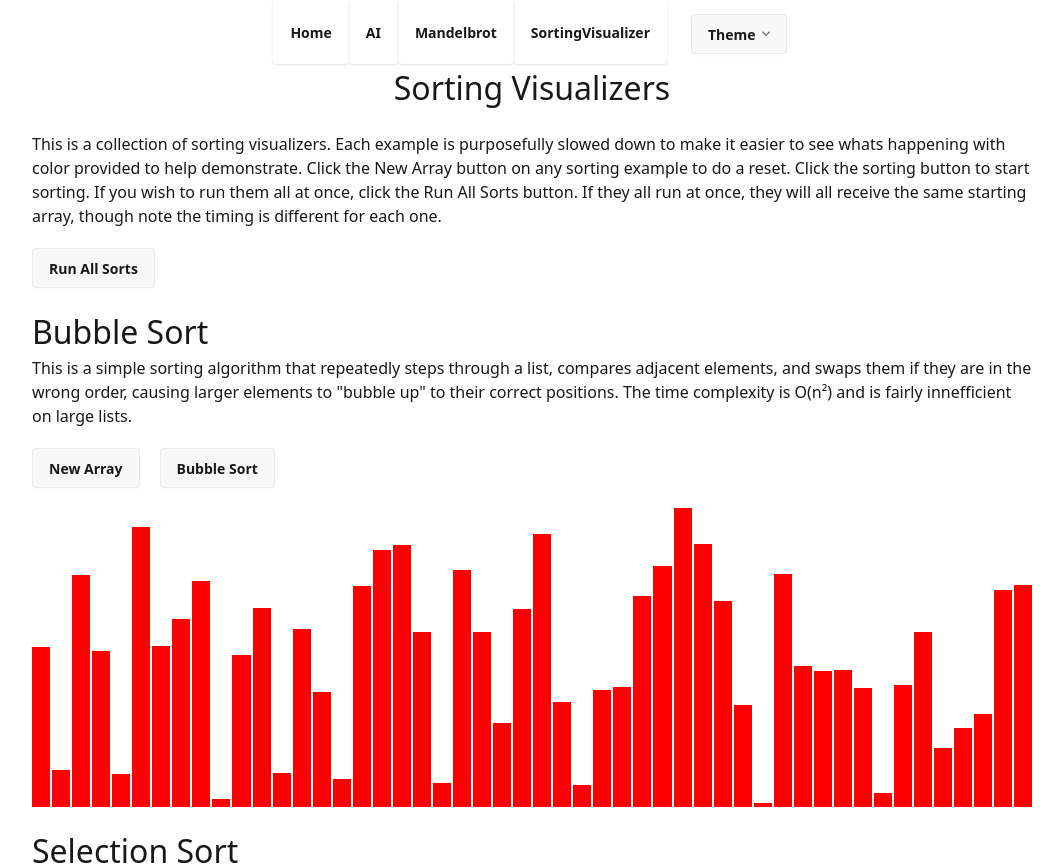
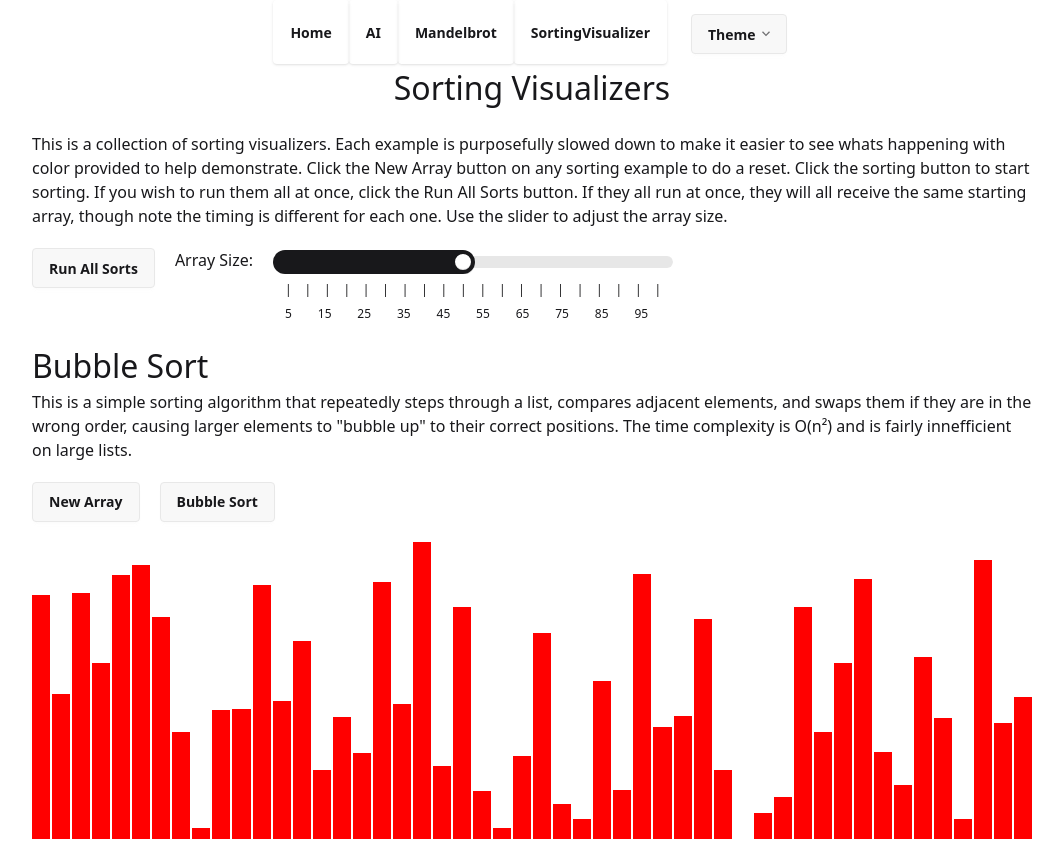
Before and after one commit to WoodStacks/Projects, a React (Vite) app in the folder front-end/: page /Projects/sortingvisualizer in a window 1280 px wide. Shown: the top 865 px of the page, without its empty margins (108-1171 px from the left). Built offline with nearby package versions, Linux system fonts and the light colour scheme.

Commit message:
Added a slider to control max amount.

```diff
--- a/front-end/src/Components/SortingComponent.tsx
+++ b/front-end/src/Components/SortingComponent.tsx
@@ -1,10 +1,8 @@
-import { useState, forwardRef, useImperativeHandle } from "react";
+import { useState, forwardRef, useImperativeHandle, useEffect } from "react";
 
 import { randomArray } from "../Other/Functions";
 import type { SortingArrayItem, SortingComponentProps } from "../Other/Types";
-
-const ARRAY_SIZE = 50;
-const MAX_VALUE = 300;
+import { MAX_VALUE } from "../Other/Defaults";
 
 export type SortingComponentHandle = {
   run: (array: SortingArrayItem[], highestValue: number) => Promise<void>;
@@ -13,12 +11,20 @@ export type SortingComponentHandle = {
 const SortingComponent = forwardRef<
   SortingComponentHandle,
   SortingComponentProps
->(({ buttonText, sortingFunction }, ref) => {
-  let randomObj = randomArray(ARRAY_SIZE, MAX_VALUE);
+>(({ buttonText, maxSize, sortingFunction }, ref) => {
+  let randomObj = randomArray(maxSize, MAX_VALUE);
 
   const [array, setArray] = useState<SortingArrayItem[]>(randomObj.array);
   const [height, setHeight] = useState(randomObj.highestValue);
   const [sorting, setSorting] = useState(false);
+
+  useEffect(() => {
+    if (sorting) return;
+
+    randomObj = randomArray(maxSize, MAX_VALUE);
+    setArray(randomObj.array);
+    setHeight(randomObj.highestValue);
+  }, [maxSize]);
 
   useImperativeHandle(ref, () => ({
     async run(array, highestValue) {
@@ -36,7 +42,7 @@ const SortingComponent = forwardRef<
         <button
           className="btn mr-[20px]"
           onClick={() => {
-            randomObj = randomArray(ARRAY_SIZE, MAX_VALUE);
+            randomObj = randomArray(maxSize, MAX_VALUE);
             setArray(randomObj.array);
             setHeight(randomObj.highestValue);
           }}
--- /dev/null
+++ b/front-end/src/Other/Defaults.ts
@@ -0,0 +1 @@
+export const MAX_VALUE = 300;
--- a/front-end/src/Other/Types.ts
+++ b/front-end/src/Other/Types.ts
@@ -5,6 +5,7 @@ export type SortingArrayItem = {
 
 export interface SortingComponentProps {
   buttonText: string;
+  maxSize: number;
   sortingFunction: (
     array: SortingArrayItem[],
     setArray: React.Dispatch<React.SetStateAction<SortingArrayItem[]>>,
--- a/front-end/src/Pages/SortingVisualizer.tsx
+++ b/front-end/src/Pages/SortingVisualizer.tsx
@@ -5,9 +5,7 @@ import type { SortingArrayItem } from "../Other/Types";
 import { sleep } from "../Other/Functions";
 import SortingComponent from "../Components/SortingComponent";
 import type { SortingComponentHandle } from "../Components/SortingComponent";
-
-const ARRAY_SIZE = 50;
-const MAX_VALUE = 300;
+import { MAX_VALUE } from "../Other/Defaults";
 
 async function finalCheck(
   array: SortingArrayItem[],
@@ -489,7 +487,7 @@ async function bucketSort(
 
   // Deep copy to avoid mutating state objects
   const arr = [...array];
-  const speed = 40;
+  const speed = 60;
   const bucketCount = 5;
 
   // Create empty buckets
@@ -553,6 +551,83 @@ async function bucketSort(
   setSorting(false);
 }
 
+async function radixSort(
+  array: SortingArrayItem[],
+  setArray: React.Dispatch<React.SetStateAction<SortingArrayItem[]>>,
+  setSorting: React.Dispatch<React.SetStateAction<boolean>>
+) {
+  setSorting(true);
+
+  let arr = [...array];
+
+  const maxDigits = getMaxDigits(arr);
+
+  for (let digit = 0; digit < maxDigits; digit++) {
+    await countingSortByDigit(arr, digit, setArray);
+  }
+
+  // Mark sorted
+  for (const bar of arr) {
+    bar.color = "blue";
+  }
+
+  setArray([...arr]);
+
+  await finalCheck(arr, setArray);
+
+  setSorting(false);
+}
+
+function getMaxDigits(arr: SortingArrayItem[]) {
+  let max = 0;
+  for (const bar of arr) {
+    max = Math.max(max, bar.value);
+  }
+  return max.toString().length;
+}
+
+async function countingSortByDigit(
+  arr: SortingArrayItem[],
+  digit: number,
+  setArray: React.Dispatch<React.SetStateAction<SortingArrayItem[]>>
+) {
+  const buckets: SortingArrayItem[][] = Array.from({ length: 10 }, () => []);
+
+  const speed = 40;
+
+  // Distribution phase
+  for (const bar of arr) {
+    const digitValue = Math.floor(bar.value / Math.pow(10, digit)) % 10;
+    bar.color = "purple";
+
+    buckets[digitValue].push(bar);
+
+    setArray([...arr]);
+    await sleep(speed);
+
+    bar.color = "green";
+  }
+
+  // Collection phase
+  let index = 0;
+  for (const bucket of buckets) {
+    for (const bar of bucket) {
+      arr[index++] = bar;
+
+      setArray([...arr]);
+      await sleep(speed);
+    }
+  }
+
+  // Reset colors after each digit pass
+  for (const bar of arr) {
+    bar.color = "red";
+  }
+
+  setArray([...arr]);
+  await sleep(speed);
+}
+
 export default function SortingVisualizer() {
   const childRef1 = useRef<SortingComponentHandle>(null);
   const childRef2 = useRef<SortingComponentHandle>(null);
@@ -561,15 +636,17 @@ export default function SortingVisualizer() {
   const childRef5 = useRef<SortingComponentHandle>(null);
   const childRef6 = useRef<SortingComponentHandle>(null);
   const childRef7 = useRef<SortingComponentHandle>(null);
+  const childRef8 = useRef<SortingComponentHandle>(null);
 
   const [isRunning, setIsRunning] = useState(false);
+  const [maxAmount, setMaxAmount] = useState(50);
 
   const handleClick = async () => {
     if (isRunning) return;
 
     setIsRunning(true);
 
-    const randomObj = randomArray(ARRAY_SIZE, MAX_VALUE);
+    const randomObj = randomArray(maxAmount, MAX_VALUE);
     const array = randomObj.array;
 
     // Deep copy to avoid mutating React state objects
@@ -580,6 +657,7 @@ export default function SortingVisualizer() {
     const array5 = array.map((b) => ({ ...b }));
     const array6 = array.map((b) => ({ ...b }));
     const array7 = array.map((b) => ({ ...b }));
+    const array8 = array.map((b) => ({ ...b }));
 
     try {
       await Promise.all([
@@ -590,6 +668,7 @@ export default function SortingVisualizer() {
         childRef5.current?.run(array5, randomObj.highestValue),
         childRef6.current?.run(array6, randomObj.highestValue),
         childRef7.current?.run(array7, randomObj.highestValue),
+        childRef8.current?.run(array8, randomObj.highestValue),
       ]);
     } catch (err) {
       console.error("One or more child operations failed", err);
@@ -608,16 +687,80 @@ export default function SortingVisualizer() {
         sorting example to do a reset. Click the sorting button to start
         sorting. If you wish to run them all at once, click the Run All Sorts
         button. If they all run at once, they will all receive the same starting
-        array, though note the timing is different for each one.
+        array, though note the timing is different for each one. Use the slider to adjust the array size.
       </div>
       <div className="max-w-[1000px] mx-auto">
+        <div className="mb-[20px] mt-[20px] flex flex-row">
           <button
-          className="btn mb-[20px] mt-[20px] mx-auto"
+            className="btn mr-[20px]"
             disabled={isRunning}
             onClick={handleClick}
           >
             Run All Sorts
           </button>
+
+          <label className="mr-[20px]">Array Size:</label>
+
+          <div className="w-[400px]">
+            <input
+              type="range"
+              min={5}
+              max="100"
+              value={maxAmount}
+              className="range w-full"
+              step="5"
+              onChange={(e) => {
+                const value = e.target.value;
+                const maxAmount = parseInt(value);
+                setMaxAmount(maxAmount);
+              }}
+            />
+            <div className="flex justify-between px-3 mt-2 text-xs">
+              <span>|</span>
+              <span>|</span>
+              <span>|</span>
+              <span>|</span>
+              <span>|</span>
+              <span>|</span>
+              <span>|</span>
+              <span>|</span>
+              <span>|</span>
+              <span>|</span>
+              <span>|</span>
+              <span>|</span>
+              <span>|</span>
+              <span>|</span>
+              <span>|</span>
+              <span>|</span>
+              <span>|</span>
+              <span>|</span>
+              <span>|</span>
+              <span>|</span>
+            </div>
+            <div className="flex justify-between px-3 mt-2 text-xs">
+              <span>5</span>
+              <span></span>
+              <span>15</span>
+              <span></span>
+              <span>25</span>
+              <span></span>
+              <span>35</span>
+              <span></span>
+              <span>45</span>
+              <span></span>
+              <span>55</span>
+              <span></span>
+              <span>65</span>
+              <span></span>
+              <span>75</span>
+              <span></span>
+              <span>85</span>
+              <span></span>
+              <span>95</span>
+              <span></span>
+            </div>
+          </div>
+        </div>
 
         <h2>Bubble Sort</h2>
         <div>
@@ -629,6 +772,7 @@ export default function SortingVisualizer() {
         </div>
         <SortingComponent
           buttonText="Bubble Sort"
+          maxSize={maxAmount}
           sortingFunction={bubbleSort}
           ref={childRef1}
         />
@@ -643,6 +787,7 @@ export default function SortingVisualizer() {
         </div>
         <SortingComponent
           buttonText="Selection Sort"
+          maxSize={maxAmount}
           sortingFunction={selectionSort}
           ref={childRef2}
         />
@@ -660,6 +805,7 @@ export default function SortingVisualizer() {
         </div>
         <SortingComponent
           buttonText="Insertion Sort"
+          maxSize={maxAmount}
           sortingFunction={insertionSort}
           ref={childRef3}
         />
@@ -676,6 +822,7 @@ export default function SortingVisualizer() {
         </div>
         <SortingComponent
           buttonText="Merge Sort"
+          maxSize={maxAmount}
           sortingFunction={mergeSort}
           ref={childRef4}
         />
@@ -694,6 +841,7 @@ export default function SortingVisualizer() {
         </div>
         <SortingComponent
           buttonText="Quick Sort"
+          maxSize={maxAmount}
           sortingFunction={quickSort}
           ref={childRef5}
         />
@@ -710,6 +858,7 @@ export default function SortingVisualizer() {
         </div>
         <SortingComponent
           buttonText="Heap Sort"
+          maxSize={maxAmount}
           sortingFunction={heapSort}
           ref={childRef6}
         />
@@ -728,8 +877,25 @@ export default function SortingVisualizer() {
         </div>
         <SortingComponent
           buttonText="Bucket Sort"
+          maxSize={maxAmount}
           sortingFunction={bucketSort}
           ref={childRef7}
+        />
+
+        <h2>Radix Sort</h2>
+        <div>
+          This is a non-comparative sorting algorithm that sorts data with
+          integer keys (or other data that can be broken down into fixed-length
+          "digits" like strings) by processing individual digits or characters
+          that share the same significant position and value. The time
+          complexity of the Radix Sort algorithm is O(d * (n + b)) (or O(n*k) in
+          some notations).
+        </div>
+        <SortingComponent
+          buttonText="Radix Sort"
+          maxSize={maxAmount}
+          sortingFunction={radixSort}
+          ref={childRef8}
         />
       </div>
     </div>
```
Lines whose indentation alone changed are shown as unchanged.
